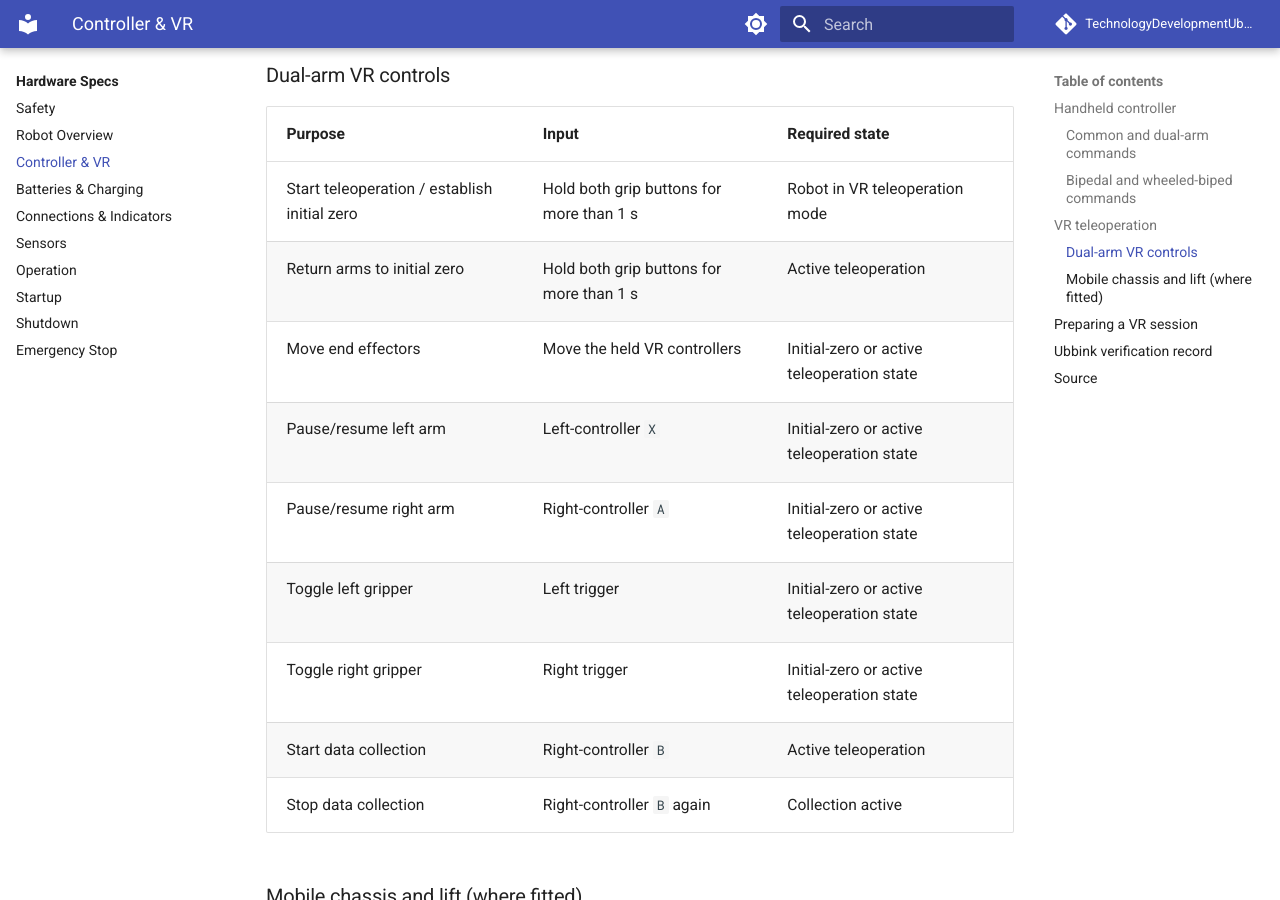
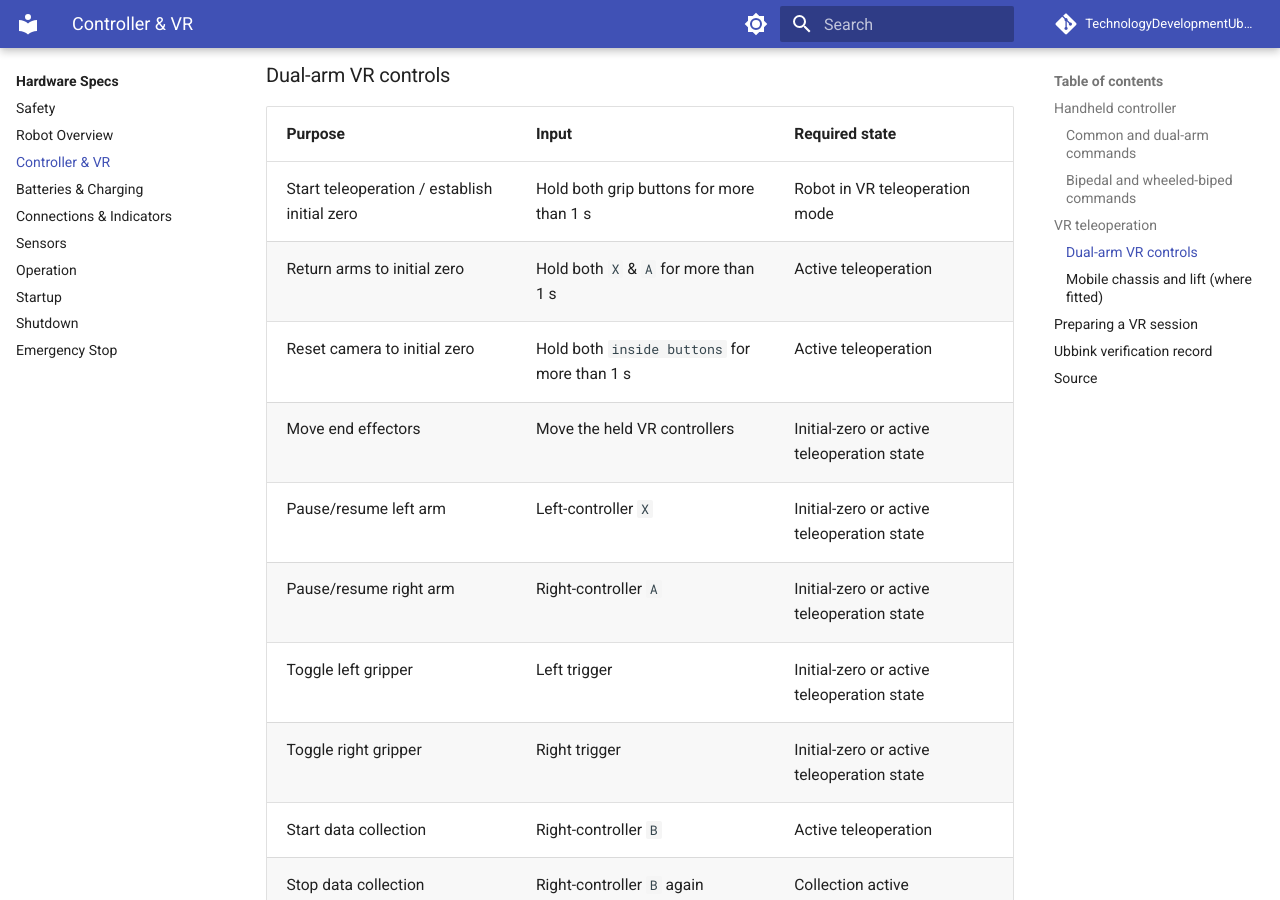
Before and after one commit to TechnologyDevelopmentUbbink/Tron2, an MkDocs documentation site: the page built from docs/hardware/controller.md, in a window 1280 px wide and 900 px high, scrolled down 2226 px. Built offline with MkDocs 1.6.1 and Material for MkDocs 9.7.7, drawn with Linux system fonts in a browser that asks for light colours; comment, search, counter and statistics services are not loaded.

Commit message:
Update button commands for controller actions

```diff
--- a/docs/hardware/controller.md
+++ b/docs/hardware/controller.md
@@ -47,7 +47,8 @@ The manual identifies the supported EDU teleoperation device as a PICO 4 Ultra.
 | Purpose | Input | Required state |
 | --- | --- | --- |
 | Start teleoperation / establish initial zero | Hold both grip buttons for more than 1 s | Robot in VR teleoperation mode |
-| Return arms to initial zero | Hold both grip buttons for more than 1 s | Active teleoperation |
+| Return arms to initial zero | Hold both `X` & `A` for more than 1 s | Active teleoperation |
+| Reset camera to initial zero | Hold both `inside buttons` for more than 1 s | Active teleoperation |
 | Move end effectors | Move the held VR controllers | Initial-zero or active teleoperation state |
 | Pause/resume left arm | Left-controller `X` | Initial-zero or active teleoperation state |
 | Pause/resume right arm | Right-controller `A` | Initial-zero or active teleoperation state |
```
